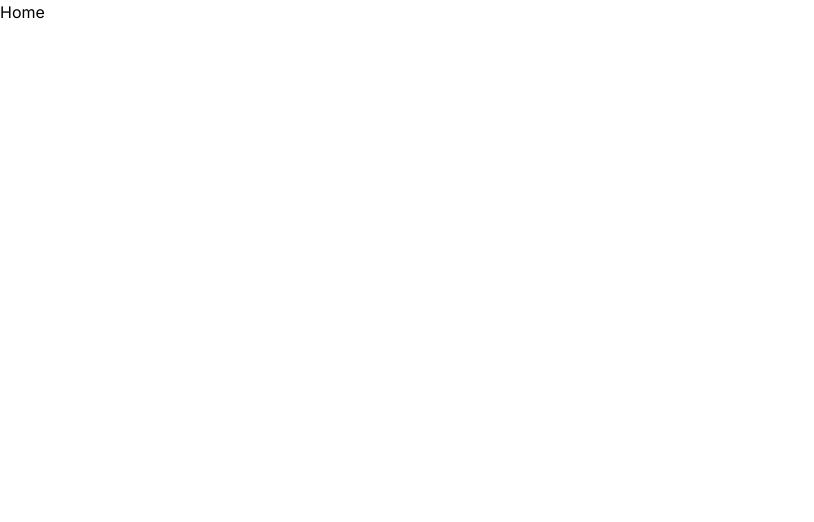
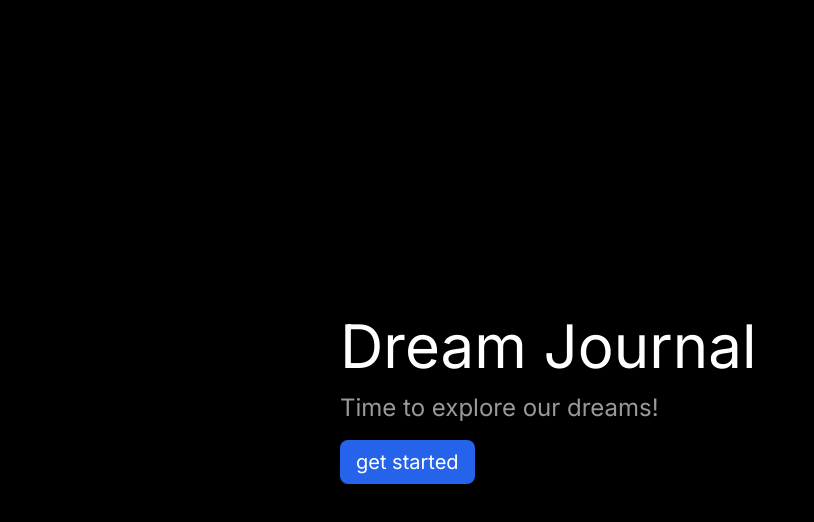
Before and after one commit to kristo-baricevic/dream-journal-with-ai, a Next.js app in the folder dream-ai/: page / in a window 1280 px wide. Shown: the top 522 px of the page, without its empty margins (0-814 px from the left). Built offline with nearby package versions, Linux system fonts and the light colour scheme.

Commit message:
finished landing page

```diff
--- a/dream-ai/app/page.tsx
+++ b/dream-ai/app/page.tsx
@@ -1,3 +1,17 @@
+import Link from "next/link"
+
 export default function Home() {
-  return <div> Home </div>
+  return (
+    <div className="w-screen h-screen bg-black flex justify-center items-center text-white">
+      <div className="w-full max-w-[600px] mx-auto">
+        <h1 className="text-6xl mb-4">Dream Journal</h1>
+        <p className="text-2xl text-white/60 mb-4">Time to explore our dreams!</p>
+        <div>
+          <Link href="/journal">
+            <button className="bg-blue-600 px-4 py-2 rounded-lg text-xl">get started</button>
+          </Link>
+        </div>
+      </div>
+    </div>
+  )
 }
```
